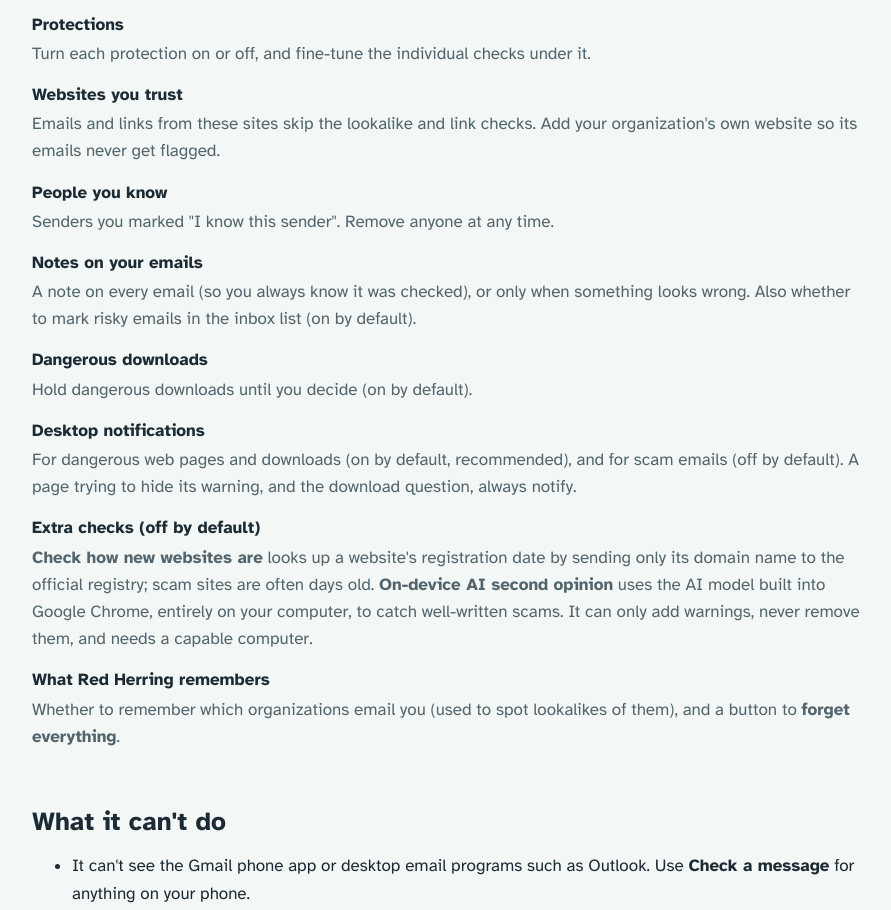
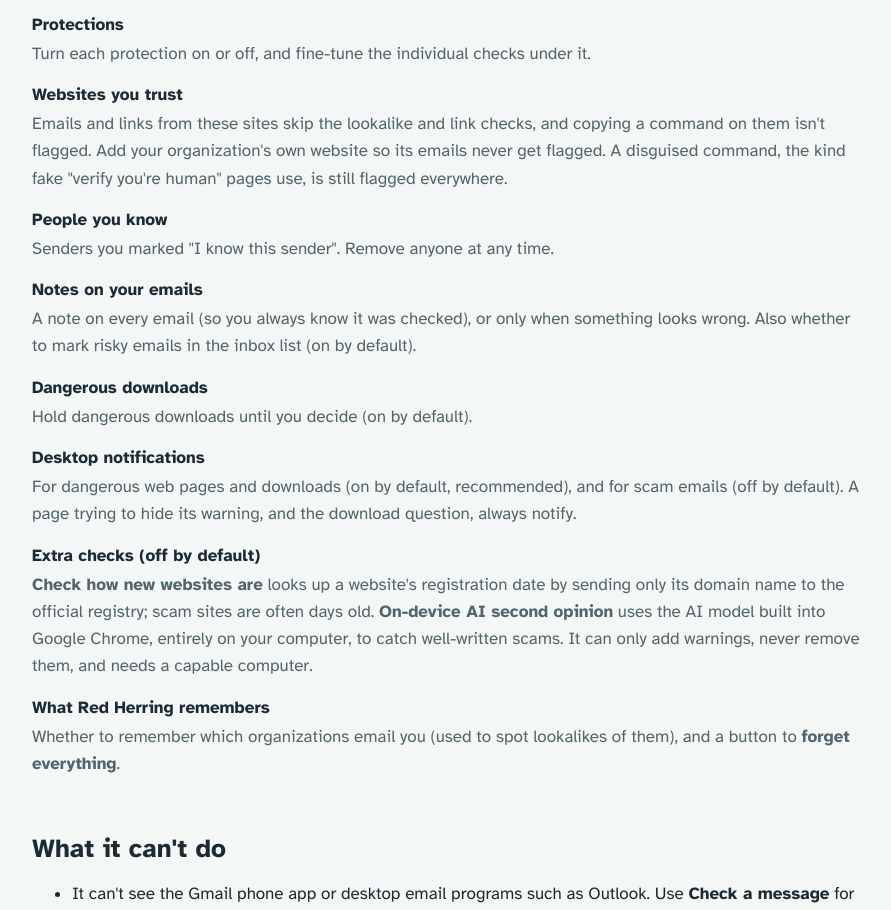
Before and after one commit to matthewidavis/RedHerring, a plain HTML site: page index.html in a window 1280 px wide. Shown: the part 4510-5420 px from the top of the page, without its empty margins (192-1083 px from the left). Drawn offline with Linux system fonts and the light colour scheme.

Commit message:
Trusted websites: copying commands on them isn't flagged; disguised commands still are

```diff
--- a/index.html
+++ b/index.html
@@ -134,7 +134,7 @@
       <dt>Protections</dt>
       <dd>Turn each protection on or off, and fine-tune the individual checks under it.</dd>
       <dt>Websites you trust</dt>
-      <dd>Emails and links from these sites skip the lookalike and link checks. Add your organization's own website so its emails never get flagged.</dd>
+      <dd>Emails and links from these sites skip the lookalike and link checks, and copying a command on them isn't flagged. Add your organization's own website so its emails never get flagged. A disguised command, the kind fake "verify you're human" pages use, is still flagged everywhere.</dd>
       <dt>People you know</dt>
       <dd>Senders you marked "I know this sender". Remove anyone at any time.</dd>
       <dt>Notes on your emails</dt>
```
